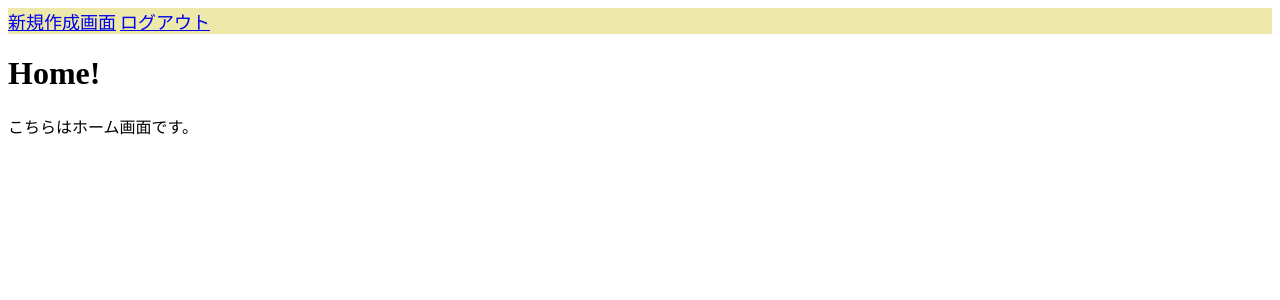
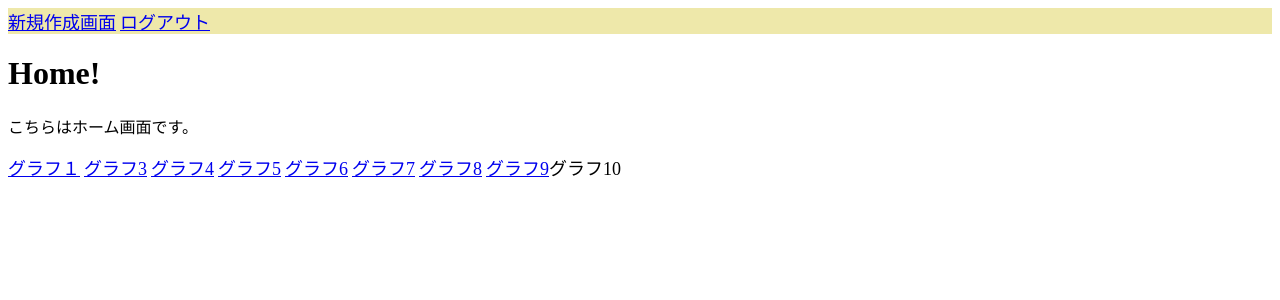
Before and after one commit to shimiiizu/NewXbrlWeb, a Flask app: page / in a window 1280 px wide. Shown: the top 300 px of the page. Run offline with Flask 2, Linux system fonts and the light colour scheme; some libraries are stand-ins or nearby versions.

Commit message:
グラフページへのリンクを追加

```diff
--- a/templates/index.html
+++ b/templates/index.html
@@ -21,6 +21,16 @@
     <div class="page-header">
     <h1>Home!</h1>
          <p>こちらはホーム画面です。</p>
+         <a href="/graph" role="button"><font size="4">グラフ１</font></a>
+        <a href="/graph3" role="button"><font size="4">グラフ3</font></a>
+        <a href="/graph4" role="button"><font size="4">グラフ4</font></a>
+        <a href="/graph5" role="button"><font size="4">グラフ5</font></a>
+        <a href="/graph6" role="button"><font size="4">グラフ6</font></a>
+        <a href="/graph7" role="button"><font size="4">グラフ7</font></a>
+        <a href="/graph8" role="button"><font size="4">グラフ8</font></a>
+        <a href="/graph9" role="button"><font size="4">グラフ9</font></a
+        <a href="/graph10" role="button"><font size="4">グラフ10</font></a>
+
     </div>
 </div>
 {% endblock %}
```
